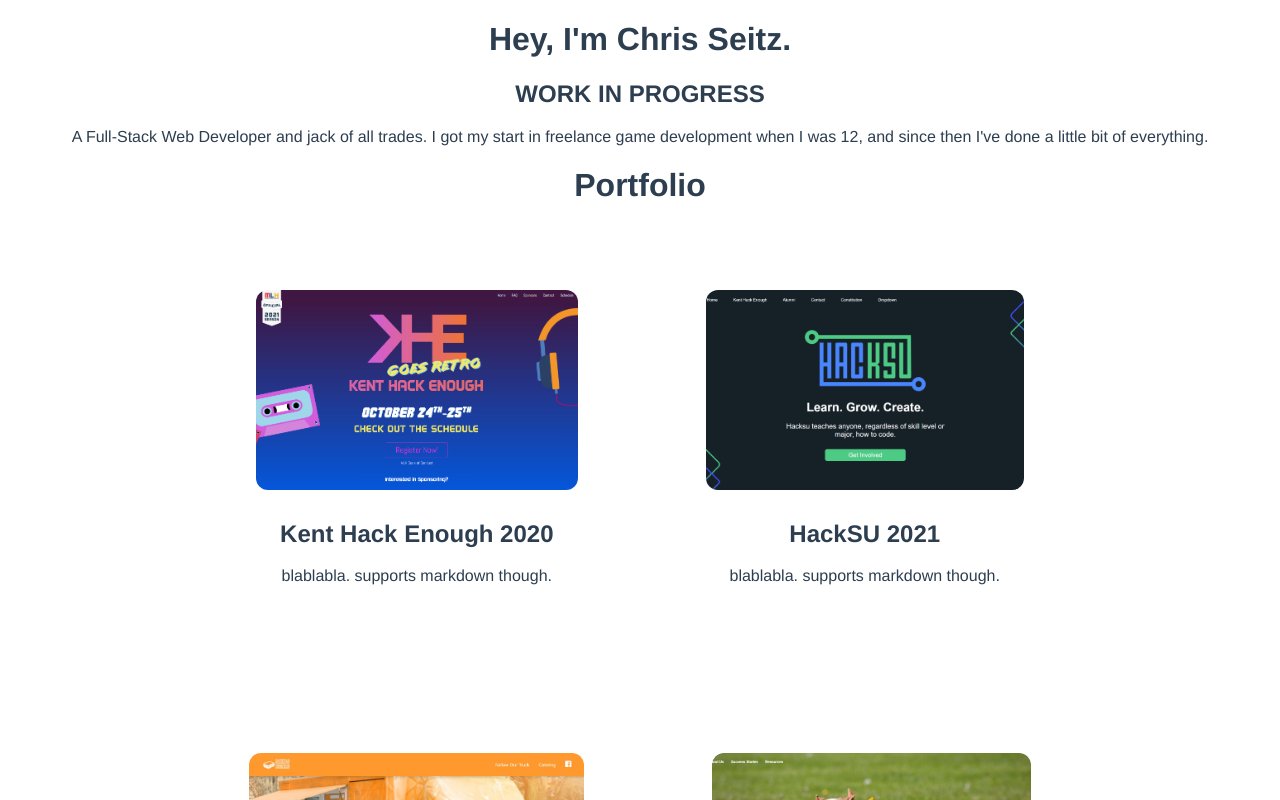
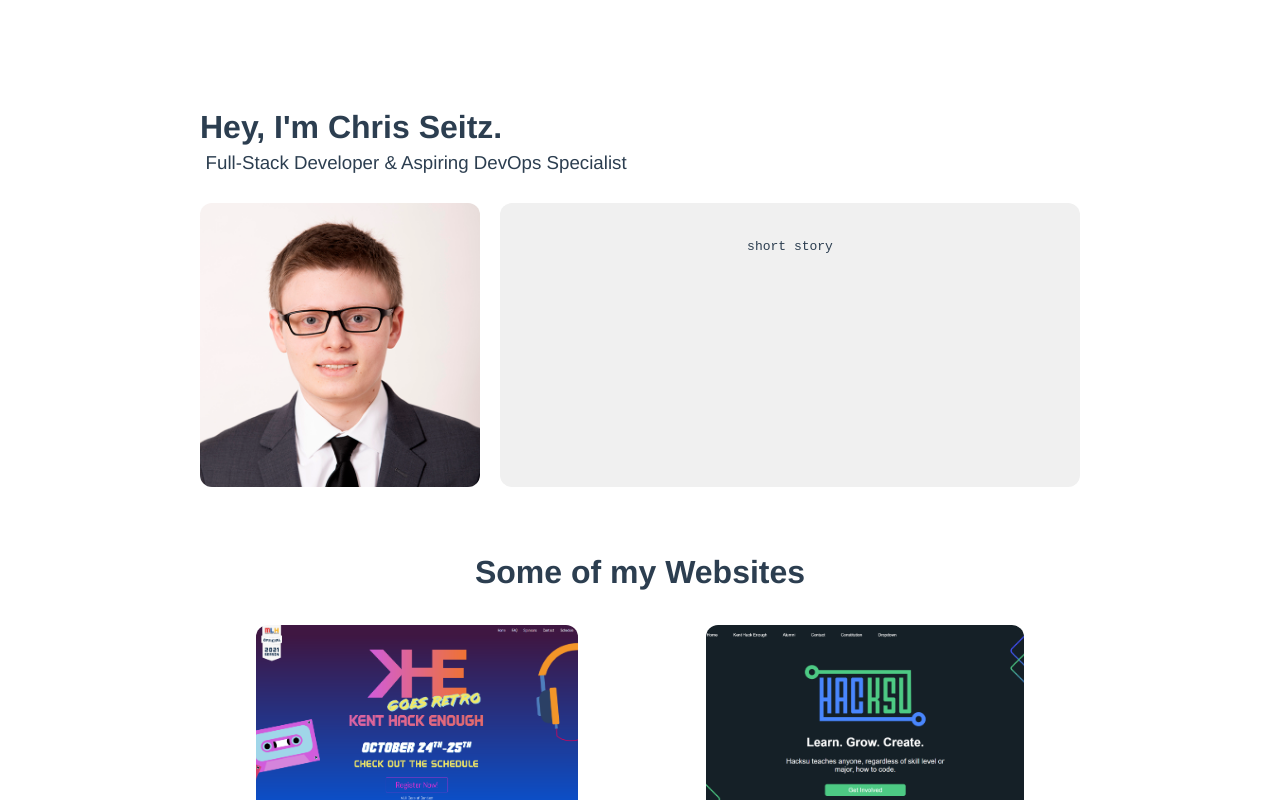
Before and after one commit to cseitz/cseitz-dev-portfolio, a Vue app: page / in a window 1280 px wide. Shown: the top 800 px of the page. Built offline with nearby package versions, Linux system fonts and the light colour scheme.

Commit message:
lots of cool stuff

```diff
--- a/src/router/index.js
+++ b/src/router/index.js
@@ -6,11 +6,17 @@ const routes = [
   {
     path: '/',
     name: 'Home',
+    meta: {
+      title: 'Chris Seitz'
+    },
     component: Home
   },
   {
     path: '/portfolio',
     name: 'Portfolio',
+    meta: {
+      title: 'Chris Seitz - Portfolio'
+    },
     component: Portfolio
   },
   {
@@ -28,4 +34,8 @@ const router = createRouter({
   routes
 })
 
+router.afterEach((to) => {
+  document.title = to.meta.title || to.name || 'Hacksu';
+})
+
 export default router
--- a/src/scss/responsive.scss
+++ b/src/scss/responsive.scss
@@ -18,6 +18,18 @@ $desktop-width: 1024px;
 @mixin desktop {
   @media (min-width: #{$desktop-width}) {
     @content;
+  }
+}
+
+@mixin responsive($property, $mobile, $tablet, $desktop) {
+  @include mobile {
+    #{$property}: $mobile;
+  }
+  @include tablet {
+    #{$property}: $mobile;
+  }
+  @include desktop {
+    #{$property}: $desktop;
   }
 }
 
--- a/src/views/Home.vue
+++ b/src/views/Home.vue
@@ -1,28 +1,51 @@
 <template>
   <div class="home">
-    <h1>{{ title }}</h1>
-    <h2>WORK IN PROGRESS</h2>
-    <p>{{ description }}</p>
-    <img alt="Vue logo" src="../assets/logo.png" hidden>
+    <div class="header">
+      <div class="title-section">
+        <h1>{{ title }}</h1>
+        <h3 style="font-weight: lighter;">{{ description }}</h3>
+      </div>
+      <div class="photo-section">
+        <span class="photo" v-bind:style="{ 'background-image': 'url(' + photo + ')' }">
+          <img alt="Photo of Chris" v-bind:src="photo">
+        </span>
+      </div>
+      <div class="story-section">
+        <pre>{{ shortstory }}</pre>
+      </div>
+    </div>
+    <br><br>
     <Portfolio/>
-    test
   </div>
 </template>
 
 <script>
 // @ is an alias to /src
 import Portfolio from '@/views/Portfolio.vue';
+import Photo from '@/assets/MeSuitPictureFall2020.jpg';
+
+let story = `
+I got my start in early 2012 doing freelance game development on Roblox.com for various people and communities. Since then I have done a fair bit of everything. I've worked on almost two dozen projects on Roblox.com, I've managed projects, I've done community management, I've automated online communities with chat bots, websites, and databases with hundreds of thousands of records, and more. I did this for 8 years, until I departed from the platform in November of 2020. I have also participated in SkillsUSA's Web Design competition in April of 2018 and 2019 at the high school level. I am a two-time back-to-back state champion for Ohio and a two-time national qualifier in Web Design for SkillsUSA. In May of 2018 and 2019, after winning gold at the state level both times, I participated at the national high school level in Louisville, Kentucky. There I placed 5th among other state champions in 2018 and 4th in the nation in 2019. I am also a student leader/club officer and the head of the development team for HacKSU, Kent State University's student-run Computer Science club; in addition to sharing the same roles as an organizer for Kent Hack Enough, KSU's annual Computer Science hackathon, which is organized by HacKSU. Like I said, a fair bit of everything.
+
+All of this stems from my time doing freelance game development which helped me build an extremely broad skillset, and a heavy emphasis on adapting to whatever challenges were thrown at me. Everything I learned was self-taught, and if there is something I haven't done yet, I can learn to do it and adapt to what is needed just as I have many times before.
+
+I am unsure what drove me to this when I started out, but I was 11-12 at the time and I didn't exactly keep a good record of things. Today, what drives me to keep going is my ability to make positive change, and to push the limits of what is possible. On Roblox.com I was frequently seen by my peers and online communities that I worked for as constantly pushing what the game engine allowed us to do. I seek out the most difficult challenges and set out to not only accomplish them but advance them even further. I am passionate about turning things into reality, especially the more difficult the task.
+
+As of the Spring 2021 Semester, I am currently looking for Internship positions in Northeast Ohio in the areas of Information Technology, DevOps, Software Development, and Full-Stack or Backend Web Development.
+`;
+let shortstory = `
+short story
+`;
 
 export default {
   name: 'Home',
   data() {
     return {
       title: "Hey, I'm Chris Seitz.",
-      description: `
-      A Full-Stack Web Developer and jack of all trades.
-      I got my start in freelance game development when I was 12,
-      and since then I've done a little bit of everything.
-      `,
+      description: `Full-Stack Developer & Aspiring DevOps Specialist`,
+      photo: Photo,
+      story,
+      shortstory,
     }
   },
   components: {
@@ -30,3 +53,84 @@ export default {
   }
 }
 </script>
+
+<style lang="scss" scoped>
+
+.header {
+  display: grid;
+  grid-template-columns: repeat(3, 1fr);
+  grid-auto-rows: minmax(20px, auto);
+  grid-template-areas:
+  'title title title'
+  'photo story story';
+  margin-left: auto;
+  margin-right: auto;
+  width: 80vw;
+  max-width: 900px;
+  padding-top: 10vh;
+  .photo-section {
+    grid-area: photo;
+    .photo {
+      display: inline-block;
+      background-position: center;
+      background-size: cover;
+      background-repeat: no-repeat;
+      img {
+        width: 100%;
+        max-width: 80vw;
+        max-height: 60vh;
+        opacity: 0;
+      }
+      border-radius: 0.75em;
+    }
+    margin: 10px;
+  }
+  .story-section {
+    grid-area: story;
+    background-color: #f0f0f0;
+    margin: 10px;
+    border-radius: 0.75em;
+    padding: 0.5em;
+    pre {
+      display: inline-block;
+    }
+  }
+  .title-section {
+    grid-area: title;
+    text-align: left;
+    //margin-bottom: 0px;
+    @include mobile {
+      max-width: 95vw;
+      margin-left: auto;
+      margin-right: auto;
+    }
+    padding-left: 10px;
+    h1 {
+      margin-bottom: 0px;
+      @include mobile {
+        font-size: 1.8em;
+      }
+    }
+    h3 {
+      margin-top: 0.3em;
+      padding-left: 0.3em;
+      @include mobile {
+        margin-top: 0.7em;
+        font-size: 1em;
+      }
+    }
+  }
+  @include mobile {
+    max-width: 95vw;
+    grid-template-areas:
+    'title title title'
+    'photo photo photo'
+    'story story story';
+    padding-top: 2vh;
+    .title-section {
+      text-align: inherit;
+    }
+  }
+}
+
+</style>
--- a/src/views/Portfolio.vue
+++ b/src/views/Portfolio.vue
@@ -1,6 +1,6 @@
 <template>
   <div class="portfolio">
-    <h1>Portfolio</h1>
+    <h1 style="margin-bottom: 0.3em">Some of my Websites</h1>
     <div class="portfolioRow"
       v-for="(row, rowIndex) in items"
       v-bind:key="rowIndex">
@@ -17,7 +17,6 @@
         </div>
       </a>
     </div>
-    {{ items }}
   </div>
 </template>
 
@@ -105,7 +104,8 @@ export default {
     color: inherit;
     display: inline-block;
     //background-color: red;
-    margin: 5vmin;
+    //margin: 5vmin;
+    margin: 0px 5vmin 1vmin 5vmin;
     border-radius: 0.75em;
     padding: 3vmin;
 
@@ -123,6 +123,11 @@ export default {
       padding: 3vmin;
       padding-top: 10px;
     }
+
+    transition: transform 0.1s;
+    &:hover {
+      transform: scale(1.05);
+    }
   }
 }
 
```
Also changed, not shown: src/assets/MeSuitPictureFall2020.jpg (added).
